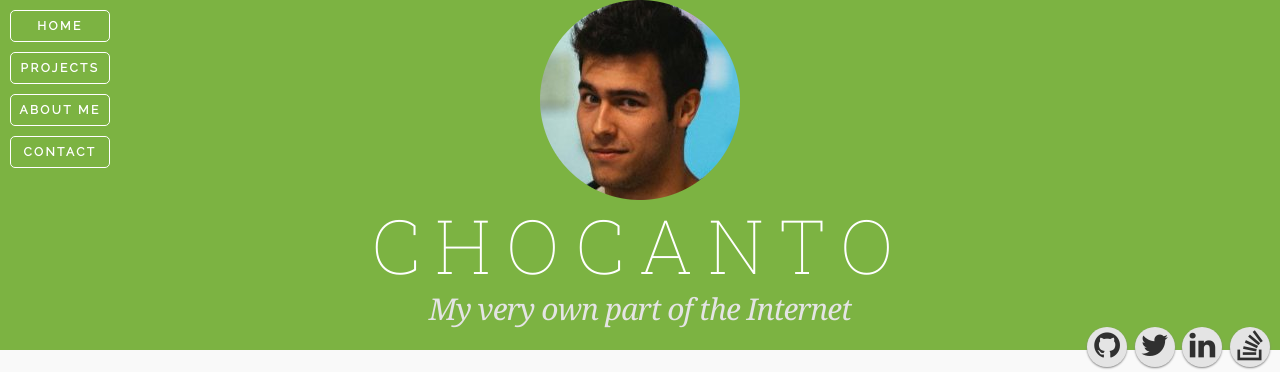
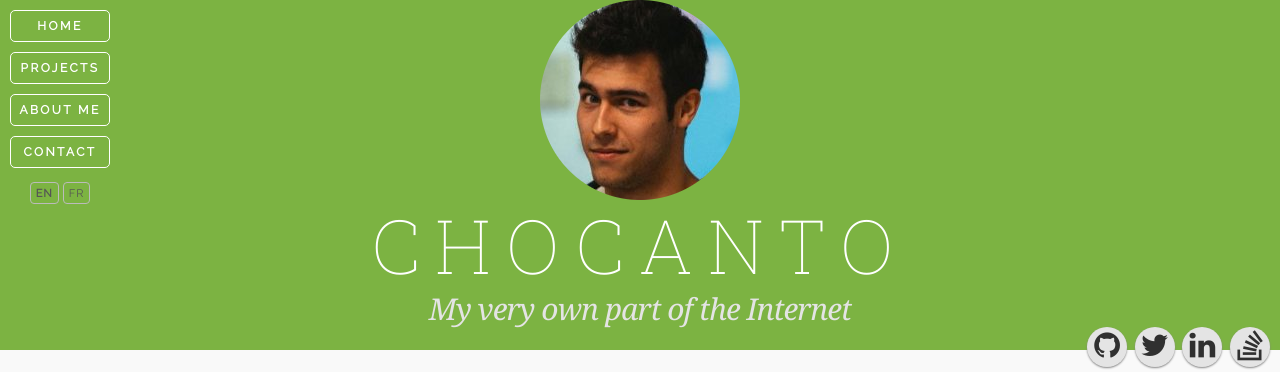
Before and after one commit to Chocanto/Chocanto.github.io, a Jekyll site: the page built from _posts/2015-12-11-let-s-start-a-blog.md, in a window 1280 px wide. Shown: the top 372 px of the page. Built offline with Jekyll 4.4.1, drawn with Linux system fonts in a browser that asks for light colours.

Commit message:
Stylize lang selector and define lang value in html headers

```diff
--- a/_includes/body-header.html
+++ b/_includes/body-header.html
@@ -1,5 +1,6 @@
 <header class="page-header">
   {% include lateral-menu.html %}
+  {% include select-lang.html %}
   <img class="dat-face" src="{{ site.url }}/assets/img/anthonyGranger.png">
   <h1>chocanto</h1>
   <h2>My very own part of the Internet</h2>
--- a/_includes/lateral-menu-green.html
+++ b/_includes/lateral-menu-green.html
@@ -2,6 +2,4 @@
   {% include nav-ul.html %}
 </nav>
 
-{% include select-lang.html %}
-
 <a href id="burger-green" class="burger-menu green" onclick="toggleBurger(); return false;"><i class="fa fa-bars"></i></a>
--- a/_includes/select-lang.html
+++ b/_includes/select-lang.html
@@ -3,7 +3,7 @@
 <div class="lang">
   <ul>
     {% for post in posts %}
-      <li><a href="{{ post.url }}">{{ post.lang }}</a></li>
+      <li><a class="button {{ post.lang }}" href="{{ post.url }}">{{ post.lang }}</a></li>
     {% endfor %}
   </ul>
 </div>
--- a/_layouts/default.html
+++ b/_layouts/default.html
@@ -1,5 +1,5 @@
 <!doctype html>
-<html class="no-js" lang="">
+<html class="no-js" lang="{{ page.lang }}">
   <head>
     <meta charset="utf-8">
     <meta http-equiv="X-UA-Compatible" content="IE=edge,chrome=1">
--- a/_sass/partials/_nav.scss
+++ b/_sass/partials/_nav.scss
@@ -120,4 +120,25 @@ a.burger-menu {
 .lang {
 	position: fixed;
 	top: 180px;
+	left: 10px;
+	width: $width-nav-desktop;
+
+	ul {
+		text-align: center;
+	}
+
+	li {
+		display: inline-block;
+
+		a {
+			padding: 0 5px;
+			height: 2em;
+			line-height: 2em;
+			font-weight: 300;
+
+			&.en:lang(en), &.fr:lang(fr) {
+				font-weight: 700;
+			}
+		}
+	}
 }
```
